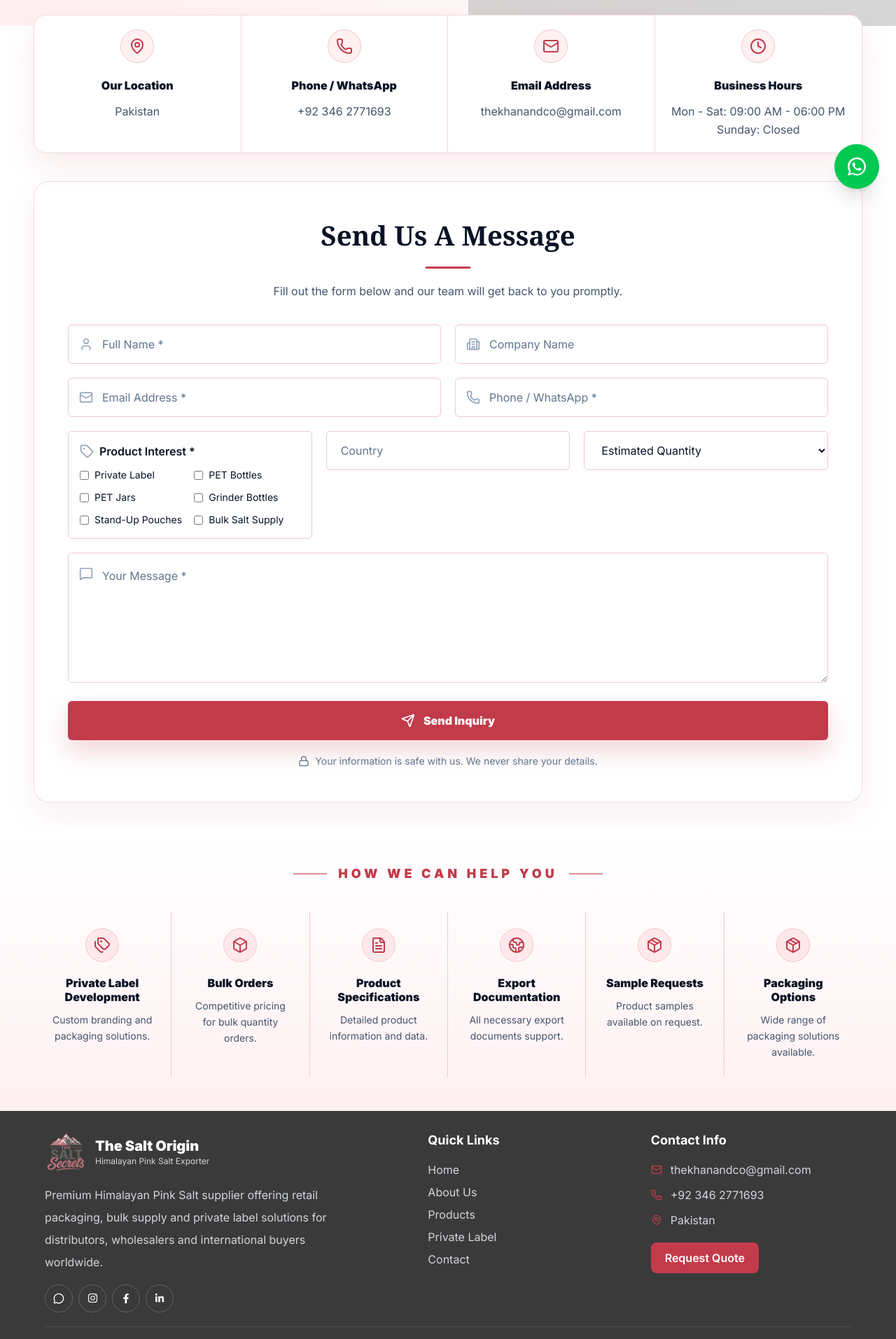
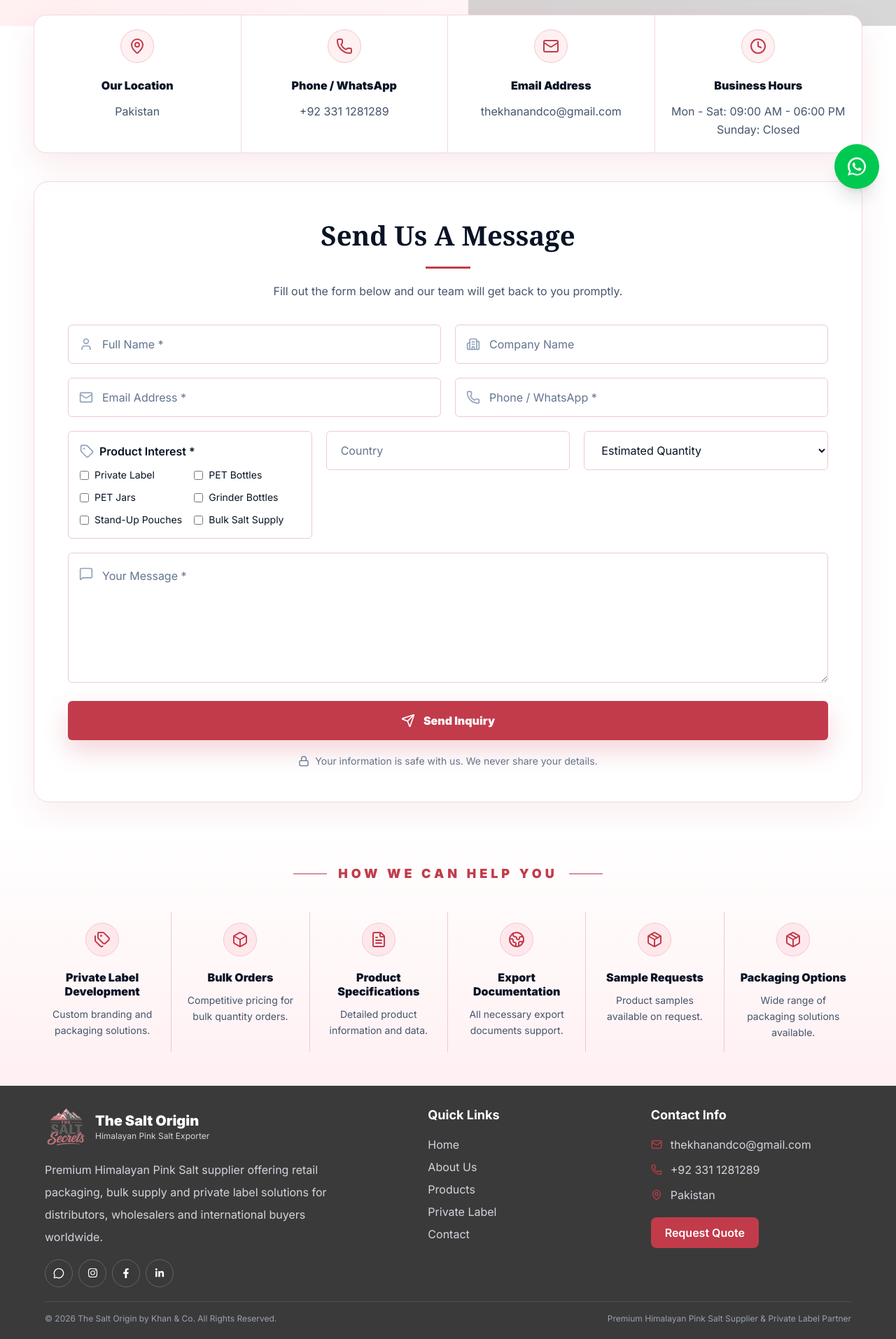
Before and after one commit to thekhanandco-design/the-salt-secrets, a Next.js app: page /contact in a window 1280 px wide. Shown: the part 506-2420 px from the top of the page at 70% size. Built offline with nearby package versions, Linux system fonts and the light colour scheme; grey boxes are pictures that could not be loaded.

Commit message:
fix product detail page

```diff
--- a/src/app/contact/page.tsx
+++ b/src/app/contact/page.tsx
@@ -131,7 +131,7 @@ export default function ContactPage() {
 
             <h3 className="font-black mt-5">Phone / WhatsApp</h3>
             <p className="text-slate-600 mt-3 leading-relaxed">
-              +92 346 2771693
+              +92 331 1281289
             </p>
           </div>
 
@@ -204,7 +204,7 @@ export default function ContactPage() {
               return (
                 <div
                   key={item.title}
-                  className={`p-6 text-center ${
+                  className={`p-4 text-center ${
                     index !== helpItems.length - 1
                       ? "lg:border-r border-[#F1C8CF]"
                       : ""
--- a/src/app/products/[slug]/page.tsx
+++ b/src/app/products/[slug]/page.tsx
@@ -3,6 +3,7 @@ import Image from "next/image";
 import Link from "next/link";
 import Script from "next/script";
 import { notFound } from "next/navigation";
+import React from "react";
 import { ArrowRight, CheckCircle2, Globe2, Package, ShieldCheck, Tag } from "lucide-react";
 
 import ProductInquiryForm from "@/components/ProductInquiryForm";
@@ -192,6 +193,16 @@ export default async function ProductDetailPage({
               </div>
             </div>
          </section>
+
+{/* TRUST */}
+<section className="grid md:grid-cols-3 gap-6 mt-12">
+
+  <TrustCard
+    icon={<CheckCircle2 className="w-10 h-10 text-[#C23B4A]" />}
+    title="OEM"
+    subtitle="Private Label Support"
+  />
+
   <TrustCard
     icon={<Package className="w-10 h-10 text-[#C23B4A]" />}
     title="Bulk"
@@ -203,6 +214,7 @@ export default async function ProductDetailPage({
     title="100%"
     subtitle="Natural Salt"
   />
+
 </section>
 
           {/* WHY BUY FROM US */}
--- a/src/components/Footer.tsx
+++ b/src/components/Footer.tsx
@@ -107,7 +107,7 @@ export default function Footer() {
 
               <div className="flex items-center gap-3 text-gray-300">
                 <Phone className="w-4 h-4 text-[#C23B4A]" />
-                <span>+92 346 2771693</span>
+                <span>+92 331 1281289</span>
               </div>
 
               <div className="flex items-center gap-3 text-gray-300">
```
Lines whose indentation alone changed are shown as unchanged.
